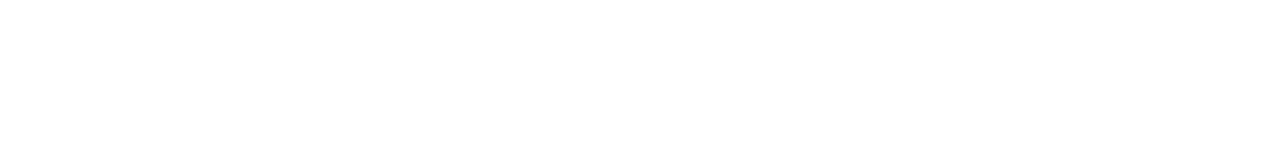
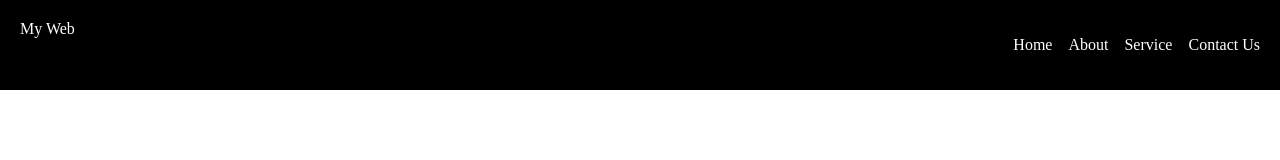
Before and after one commit to ajiarcemist/layout-responsive, a plain HTML site: page index.html in a window 1280 px wide. Drawn offline with Linux system fonts and the light colour scheme.

Commit message:
add some css external and basic

```diff
--- /dev/null
+++ b/Asset/style/index.css
@@ -0,0 +1,20 @@
+body{
+    display: block;
+    margin: 0;
+    width: 100%;
+
+
+}
+.header{
+        display: flex;
+        justify-content: space-between;
+        padding: 20px;
+        background: black;
+        color: white;
+
+}
+ul.nav{
+        display: flex;
+        list-style-type: none;
+        gap: 16px;
+    }
--- a/index.html
+++ b/index.html
@@ -2,9 +2,18 @@
 <html>
     <head>
         <title>Hello Website</title>
+        <link rel="stylesheet" href="./Asset/style/index.css"
     </head>
 <body>
     <div class="header">
+        <div class="header-title">My Web</div>
+            <ul class="nav">
+                <li>Home</li>
+                <li>About</li>
+                <li>Service</li>
+                <li>Contact Us</li>
+            </ul>
+        </div>
 
     </div>
 
```
